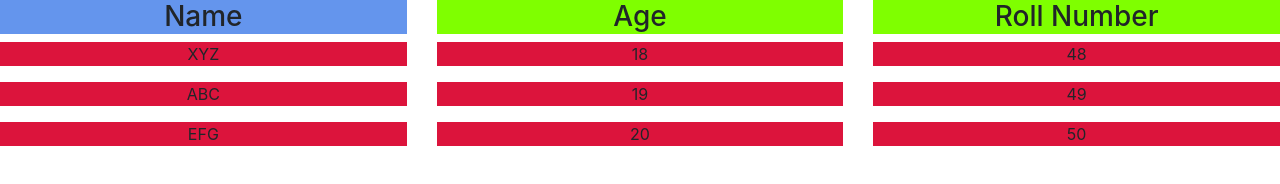
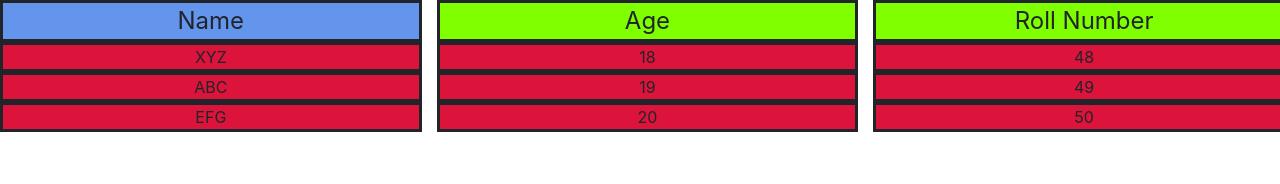
Before and after one commit to SreejithT/Project1, a plain HTML site: page excercise4.html in a window 1280 px wide. Drawn offline with nearby package versions, Linux system fonts and the light colour scheme.

Commit message:
third commit

```diff
--- a/excercise4.html
+++ b/excercise4.html
@@ -19,29 +19,35 @@
         .clr2:hover{
             background-color: darkmagenta;
         }
+
+        .column1{
+
+            border-style: solid;
+
+        }
     </style>
 </head>
 <body >
-    <div class="row";>
-        <div class="col-sm-4">
-            <h3 class="clr" style="text-align: center;">Name</h3>
-            <p class="clr2" style="text-align: center;"> XYZ</p>
-            <p class="clr2" style="text-align: center;"> ABC</p>
-            <p class="clr2" style="text-align: center;"> EFG</p>
+    <div class="row"  >
+        <div class="col-sm-4 " style="padding-right: 0%;" >
+            <div class="clr column1" style="text-align: center; font-size: x-large;">Name</div>
+            <div class="clr2 column1" style="text-align: center;"> XYZ</div>
+            <div class="clr2 column1" style="text-align: center;"> ABC</div>
+            <div class="clr2 column1" style="text-align: center;"> EFG</div>
 
 
         </div>
-        <div class="col-sm-4">
-            <h3 class="clr" style="text-align: center;">Age</h3>
-            <p class="clr2" style="text-align: center;"> 18</p>
-            <p class="clr2" style="text-align: center;"> 19</p>
-            <p class="clr2" style="text-align: center;"> 20</p>
+        <div class="col-sm-4  " style="padding-right: 0%;">
+            <div class="clr column1" style="text-align: center; font-size: x-large;">Age</div>
+            <div class="clr2 column1" style="text-align: center;"> 18</div>
+            <div class="clr2 column1" style="text-align: center;"> 19</div>
+            <div class="clr2 column1" style="text-align: center;"> 20</div>
         </div>
-        <div class="col-sm-4">
-            <h3 class="clr" style="text-align: center;">Roll Number</h3>
-            <p class="clr2" style="text-align: center;"> 48</p>
-            <p class="clr2" style="text-align: center;"> 49</p>
-            <p class="clr2" style="text-align: center;"> 50</p>
+        <div class="col-sm-4  " style="padding-right: 0%;">
+            <div class="clr column1" style="text-align: center; font-size: x-large;">Roll Number</div>
+            <div class="clr2 column1" style="text-align: center;"> 48</div>
+            <div class="clr2 column1" style="text-align: center;"> 49</div>
+            <div class="clr2 column1" style="text-align: center;"> 50</div>
         </div>
 
 
```
Also changed, not shown: ex.html (deleted, +0 -25 lines), excercise2.html (+1 -1 lines), excercise3.html (+1 -1 lines), links.html (+4 -0 lines), sample.html (+4 -0 lines).
